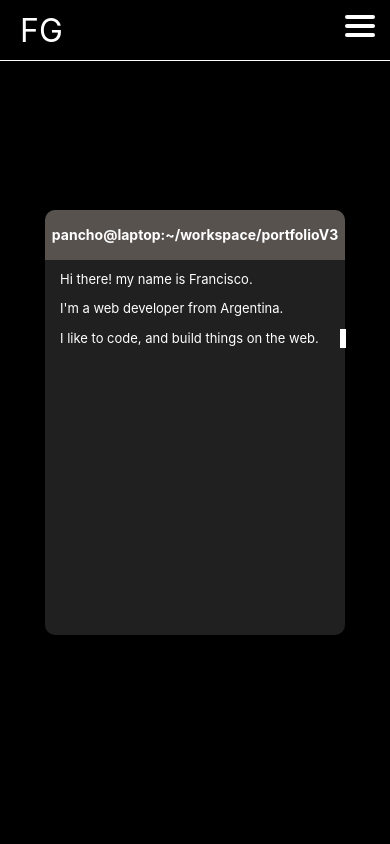
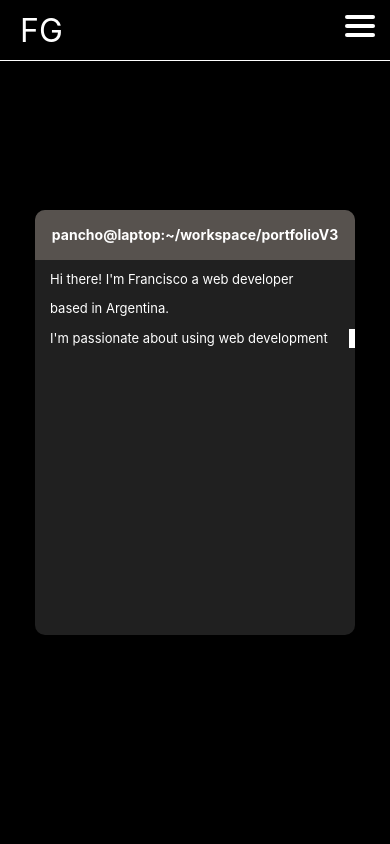
Before and after one commit to franciscoG98/personal_portfolio, a React (Vite) app: page / in a window 390 px wide. Shown: the top 844 px of the page. Built offline with nearby package versions, Linux system fonts and the light colour scheme.

Commit message:
change terminal text and fix navbar navigation from react router dom to spa navigation through section with anchor tags

```diff
--- a/src/components/navbar/index.jsx
+++ b/src/components/navbar/index.jsx
@@ -1,5 +1,4 @@
 import { useState } from "react"
-import { NavLink } from "react-router-dom"
 import "./navbarStyles.scss";
 
 const Navbar = () => {
@@ -8,19 +7,19 @@ const Navbar = () => {
   return (
     <nav className="navbar">
             <div className="nav_logo">
-                <NavLink to="/" activeclassname="smth">FG</NavLink>
+                <a href="#" activeclassname="smth">FG</a>
             </div>
 
             <div className={`nav_list ${isOpen && "open"}`}>
-                <NavLink to="/" className="nav_item" activeclassname="active">
+                <a href="" className="nav_item" activeclassname="active" onClick={() => setIsOpen(!isOpen)}>
                     Home
-                </NavLink>
-                <NavLink to="/work" className="nav_item" activeclassname="active">
+                </a>
+                <a href="#work_section" className="nav_item" activeclassname="active" onClick={() => setIsOpen(!isOpen)}>
                     Work
-                </NavLink>
-                <NavLink to="/resume" className="nav_item" activeclassname="active">
+                </a>
+                <a href="#resume_section" className="nav_item" activeclassname="active" onClick={() => setIsOpen(!isOpen)}>
                     Resume
-                </NavLink>
+                </a>
             </div>
 
             <div className={`nav_toggle ${isOpen && "open"}`} onClick={() => setIsOpen(!isOpen)}>
--- a/src/components/navbar/navbarStyles.scss
+++ b/src/components/navbar/navbarStyles.scss
@@ -65,7 +65,6 @@
         display: flex;
         flex-direction: column;
         font-size: 1.5em;
-        height: -webkit-fill-available;
         justify-content: center;
         position: absolute;
         padding-bottom: 30vh;
--- a/src/components/terminal/index.jsx
+++ b/src/components/terminal/index.jsx
@@ -17,35 +17,35 @@ const Terminal = () => {
         <div className="terminal_body">
             <div className="line line1">
                 <Bash className="bash" />
-                <span className="typer typer1">Hi there! my name is Francisco.</span>
+                <span className="typer typer1">Hi there! I&apos;m Francisco a web developer</span>
             </div>
             <div className="line line2">
                 <Bash />
-                <span className="typer typer2">I&apos;m a web developer from Argentina.</span>
+                <span className="typer typer2">based in Argentina.</span>
             </div>
             <div className="line line3">
                 <Bash />
-                <span className="typer typer2">I like to code, and build things on the web.</span>
+                <span className="typer typer2">I'm passionate about using web development</span>
             </div>
             <div className="line line4">
                 <Bash className="bash" />
-                <span className="typer typer3">I think the internet is for making our lives easier.</span>
+                <span className="typer typer3">to solve real-world problems and make life easier.</span>
             </div>
             <div className="line line5">
                 <Bash className="bash" />
-                <span className="typer typer4">I love linux and javascript but I&apos;m</span>
+                <span className="typer typer4">I love Linux and JavaScript but am always eager</span>
             </div>
             <div className="line line6">
                 <Bash className="bash" />
-                <span className="typer typer5">willing to learn anything, currently I&apos;m getting</span>
+                <span className="typer typer5">to learn. Currently exploring TypeScript and C.</span>
             </div>
             <div className="line line7">
                 <Bash className="bash" />
-                <span className="typer typer6">into typescript and C (because college).</span>
+                <span className="typer typer6">I'm open to new challenges and collaborations.</span>
             </div>
             <div className="line line8">
                 <Bash className="bash" />
-                <span className="typer typer7">Feel free to get in touch</span>
+                <span className="typer typer7">Let's chat!</span>
             </div>
         </div>
     </div>
--- a/src/components/terminal/terminalStyles.scss
+++ b/src/components/terminal/terminalStyles.scss
@@ -130,7 +130,7 @@
     }
     .terminal {
         height: 425px;
-        width: 300px;
+        width: 320px;
     }
 
     .terminal_header {
--- a/src/views/Resume/index.jsx
+++ b/src/views/Resume/index.jsx
@@ -7,7 +7,7 @@ import './resumeStyles.scss'
 const Resume = () => {
   return (
     <>
-      <div className='resume_container'>
+      <div className='resume_container' id="resume_section">
         <a className='resume_link' href="https://drive.google.com/file/d/1di2ryzr53VK21KZItS1J5AhPfMS80gIJ/view" target="__blank" rel="noopener noreferrer">
           <HiOutlineDocumentText size={60} />
           <span>See Resume in English</span>
--- a/src/views/Work/index.jsx
+++ b/src/views/Work/index.jsx
@@ -6,7 +6,7 @@ import './workStyles.scss'
 
 const Work = () => {
   return (
-    <main className='work_container'>
+    <main className='work_container' id="work_section">
       <section>
         <WorkCard
           title='Sacha Mistol Art Hotel'
```
